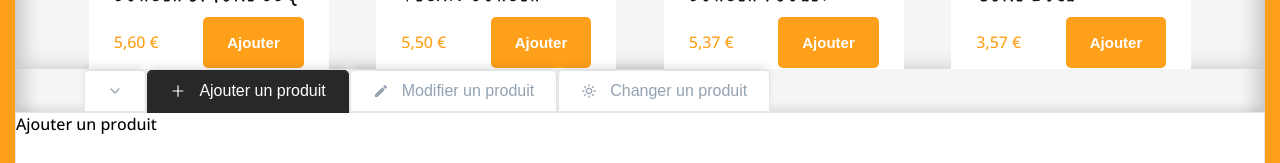
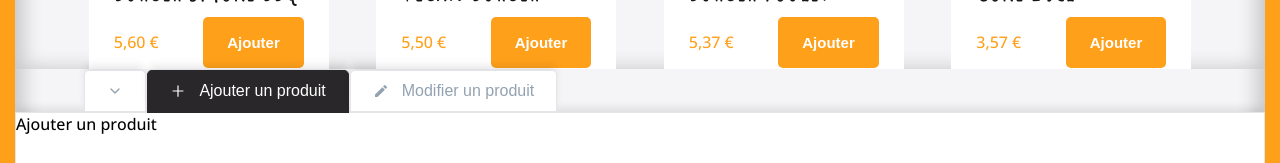
Before and after one commit to bem630/crazee-burgers, a React (Create React App) app: page /order/1 in a window 1280 px wide. Both pictures are taken after a click on the label 914 px from the left and 61 px from the top of the page. Shown: the part 418-581 px from the top of the page. Built offline with nearby package versions, Linux system fonts and the light colour scheme.

Commit message:
♻️ F07: ADMIN > Tabs > DELETE Change color

```diff
--- a/src/components/pages/order/Main/Admin/getTabsConfig.js
+++ b/src/components/pages/order/Main/Admin/getTabsConfig.js
@@ -1,6 +1,5 @@
 import { AiOutlinePlus } from "react-icons/ai";
 import { MdModeEditOutline } from "react-icons/md";
-import { BiSun } from "react-icons/bi"
 
 export const getTabsConfig = (currentTabSelected) => [
     /*{
@@ -26,11 +25,7 @@ export const getTabsConfig = (currentTabSelected) => [
         //className: currentTabSelected === "edit" ? "is-active" : "",
         //className: isEditSelected ? "is-active" : "",
     },
-    {
-        index: "theme",
-        label: "Changer un produit",
-        Icon: <BiSun />,
-    }
+
 ];
 
 export const getTabSelected = (tab, currentTabSelected) =>
```
